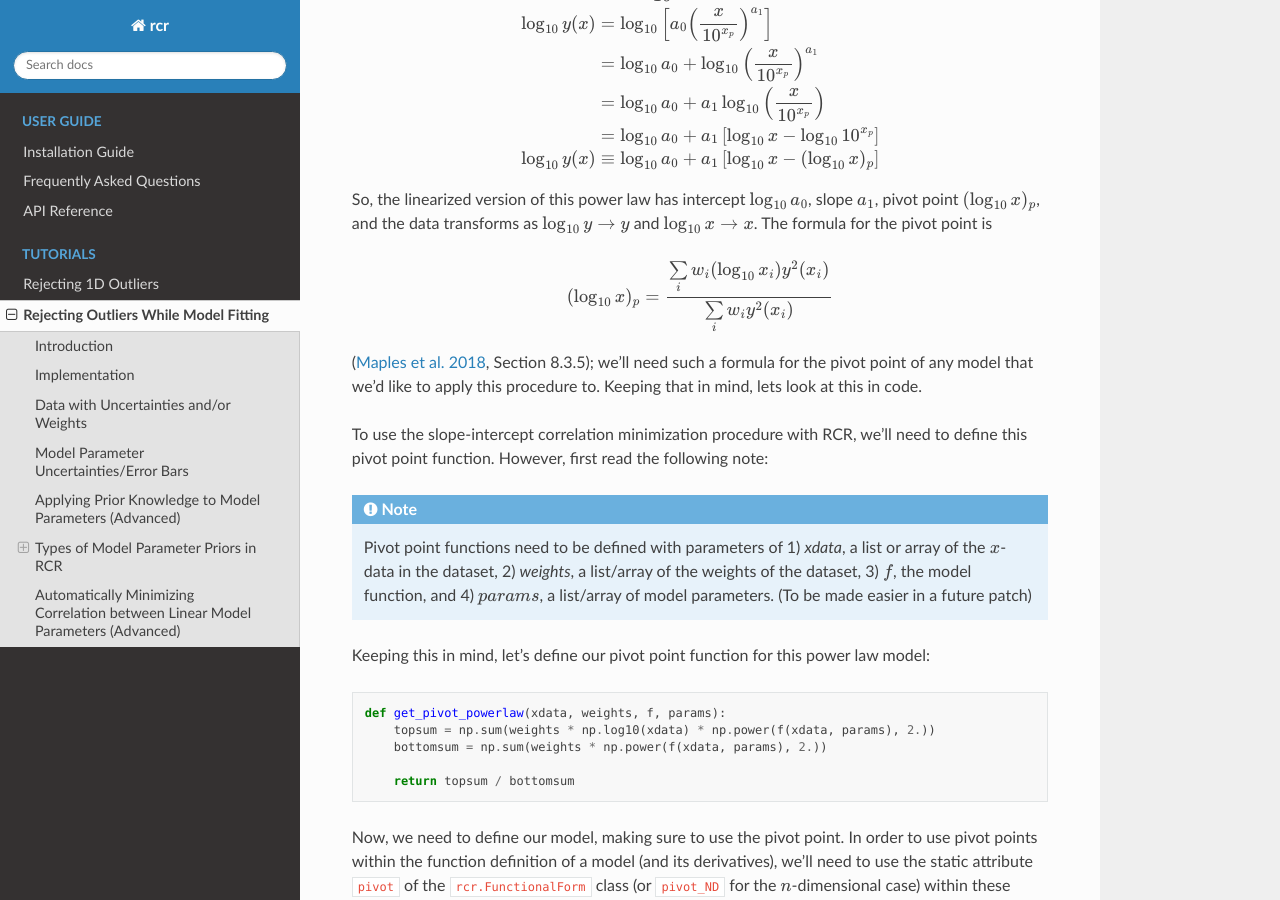
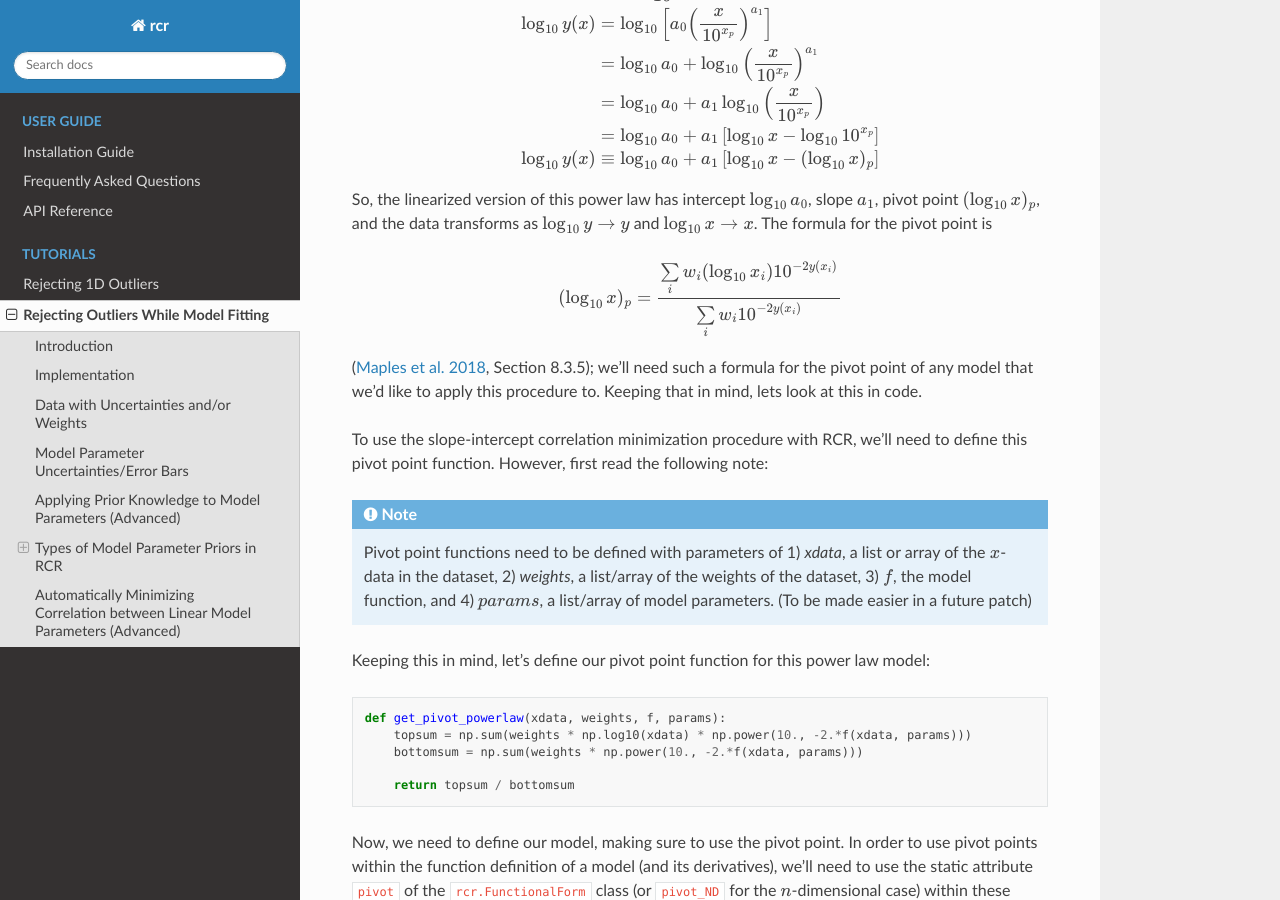
Before and after one commit to nickk124/robust-outlier-rejection, a Sphinx documentation site: the page built from docs/source/tutorials/functional.rst, in a window 1280 px wide and 900 px high, scrolled down 14085 px. Built offline with Sphinx 7.4.7 and the Read the Docs theme 2.0.0, drawn with Linux system fonts in a browser that asks for light colours.

Commit message:
Fixed power law pivot point formula.

```diff
--- a/docs/source/tutorials/functional.rst
+++ b/docs/source/tutorials/functional.rst
@@ -717,7 +717,7 @@ pivot point :math:`(\log_{10}x)_p`, and the data transforms as :math:`\log_{10}y
 The formula for the pivot point is
 
 .. math::
-    (\log_{10}x)_p = \frac{\sum\limits_iw_i(\log_{10} x_i)y^2(x_i)}{\sum\limits_i w_iy^2(x_i)}
+    (\log_{10}x)_p = \frac{\sum\limits_iw_i(\log_{10} x_i)10^{-2y(x_i)}}{\sum\limits_i w_i10^{-2y(x_i)}}
 
 (`Maples et al. 2018 <https://arxiv.org/abs/1807.05276>`_, Section 8.3.5); we'll need such a formula
 for the pivot point of any model that we'd like to apply this procedure to. Keeping that in mind,
@@ -737,8 +737,8 @@ Keeping this in mind, let's define our pivot point function for this power law m
 .. code-block:: python
 
     def get_pivot_powerlaw(xdata, weights, f, params):
-        topsum = np.sum(weights * np.log10(xdata) * np.power(f(xdata, params), 2.))
-        bottomsum = np.sum(weights * np.power(f(xdata, params), 2.))
+        topsum = np.sum(weights * np.log10(xdata) * np.power(10., -2.*f(xdata, params)))
+        bottomsum = np.sum(weights * np.power(10., -2.*f(xdata, params)))
 
         return topsum / bottomsum
 
```
